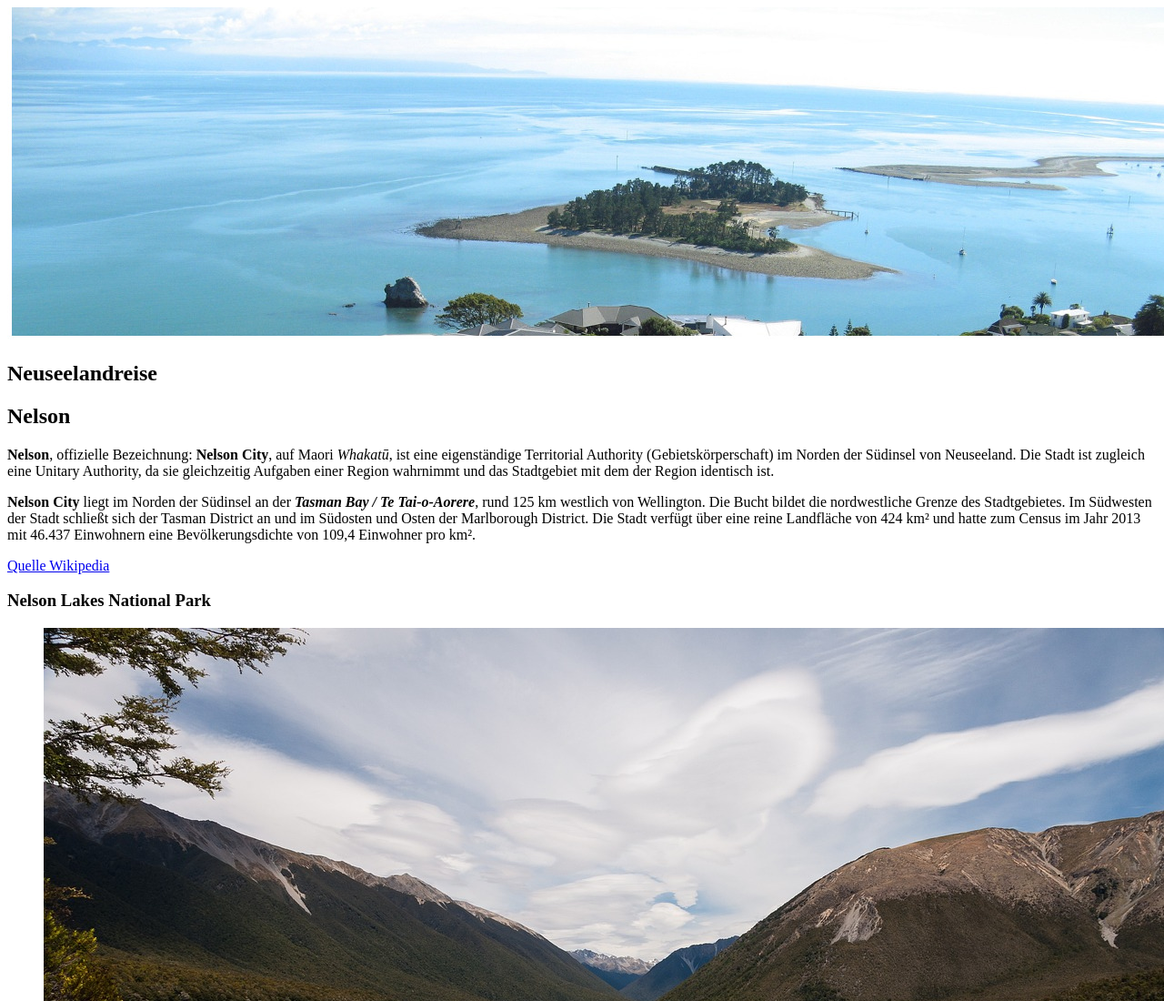
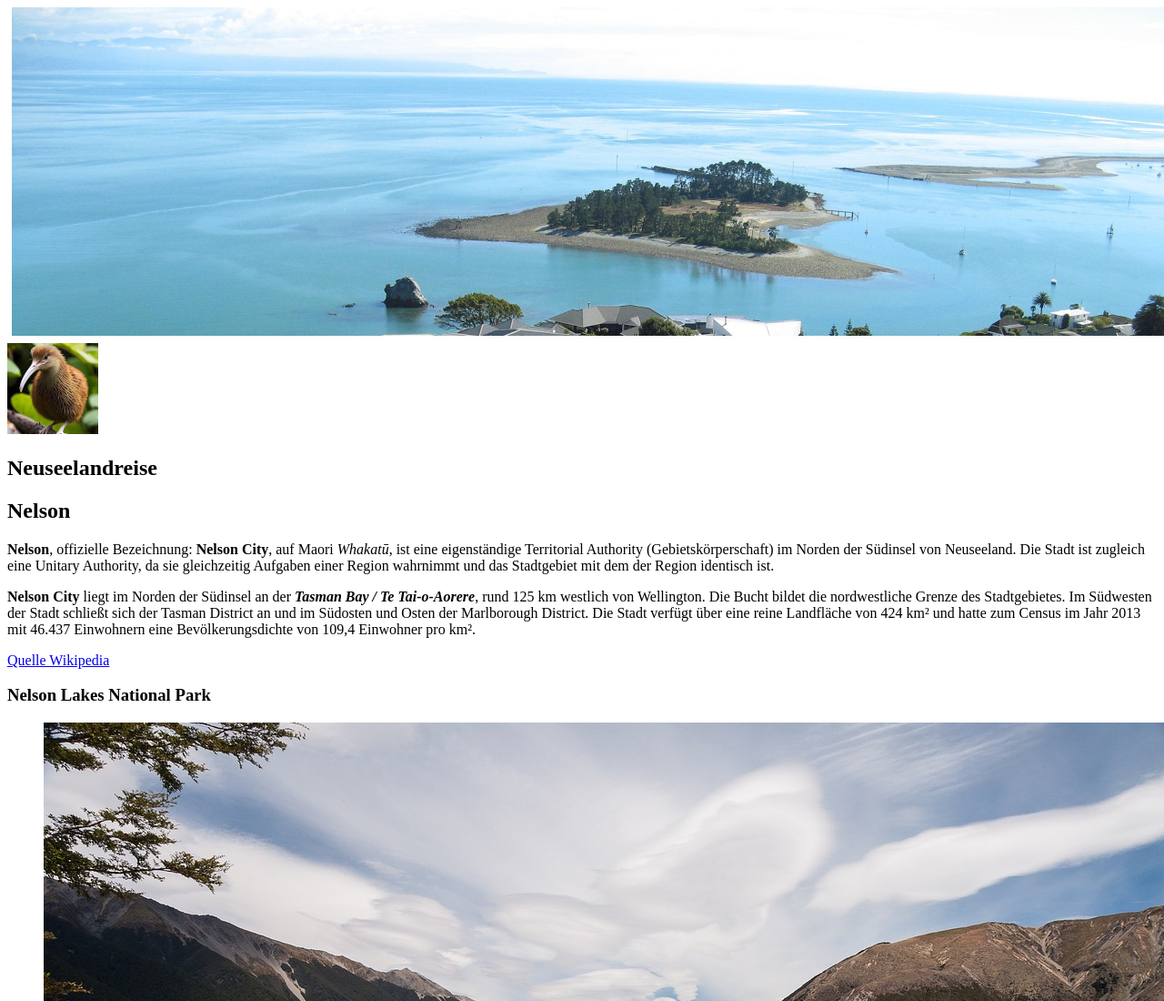
Before and after one commit to AnnaGruber263/nz, a plain HTML site: page index.html in a window 1280 px wide. Shown: the top 1100 px of the page at 91% size. Drawn offline with Linux system fonts and the light colour scheme.

Commit message:
User Bild eingefügt

```diff
--- a/index.html
+++ b/index.html
@@ -10,7 +10,7 @@
 <body>
     <header>
 <img src="images/header.jpg" alt="Blick von weiter oben in Nelson">
-<a href="https://github.com/webmapping/nz"></a>
+<a href="https://github.com/webmapping/nz"></a> <img src="images/user.jpg" alt="AI generierter Kiwi">
     </header>
     <main>
         <article>
```
